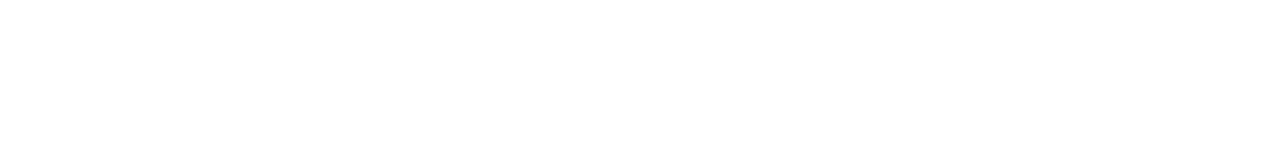
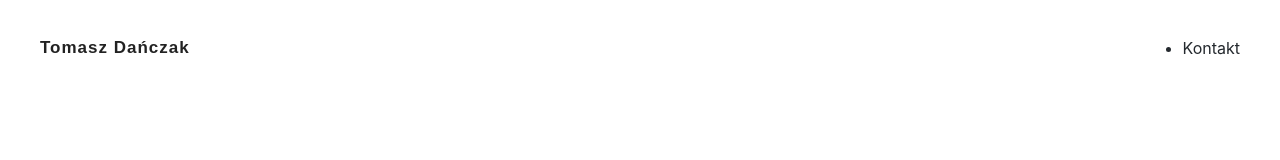
Before and after one commit to tomaszdanczak/webpack-homepage-test, a website built with webpack: page src/pages/index.html in a window 1280 px wide. Built offline with nearby package versions, Linux system fonts and the light colour scheme.

Commit message:
feat: header and simple html structure

```diff
--- /dev/null
+++ b/src/js/header.js
@@ -0,0 +1,6 @@
+window.addEventListener("scroll", function(){
+    const nav = document.querySelector(".nav--js");
+    nav.classList.toggle("nav--sticky", window.scrollY > 0)
+});
+
+console.log("test");
--- a/src/js/index.js
+++ b/src/js/index.js
@@ -2,4 +2,4 @@ import '../scss/main.scss';
 
 /* place your code below */
 
-console.log('HELLO 🚀')
+console.log("działa");
--- a/src/pages/index.html
+++ b/src/pages/index.html
@@ -7,6 +7,28 @@
 
   </head>
   <body>
+    <header class="header">
+      <nav class="nav nav--js">
+          <div class="nav__container">
+              <h1 class="nav__brand">
+                  <a href="#" class="nav__brand-link">Tomasz Dańczak</a>
+              </h1>
+              <ul class="nav__elements">
+                  <li class="nav__item">Kontakt</li>
+              </ul>
+          </div>
+      </nav>
+  </header>
 
+  <main class="main">
+    <section class="features">
+
+    </section>
+    <section class="notes">
+
+    </section>
+  </main>
+
+  <footer class="footer"></footer>
   </body>
 </html>
--- a/src/scss/base/_base.scss
+++ b/src/scss/base/_base.scss
@@ -15,10 +15,11 @@ body {
     box-sizing: border-box;
     // width: 65rem;
     // margin: 0 auto;
+    height: 200vh;
     font-size: 1.6rem;
     color: #24292e;
     // background-color: #222;
     // font-family: 'Roboto', sans-serif;
-    font-family: 'Arial', sans-serif;
-    font-family: -apple-system, BlinkMacSystemFont, "Segoe UI", Roboto, Helvetica, Arial, sans-serif,
+    // font-family: 'Arial', sans-serif;
+    font-family: -apple-system, BlinkMacSystemFont, "Segoe UI", Roboto, Helvetica, Arial, sans-serif;
 }
--- /dev/null
+++ b/src/scss/components/_nav.scss
@@ -0,0 +1,49 @@
+.nav {
+    position: fixed;
+    width: 100vw;
+    height: 96px;
+    z-index: 9999;
+    top: 0;
+    background-color: #fff;
+    transition: height 300ms ease, box-shadow 300ms ease;
+
+    &--sticky {
+        box-shadow: rgba(34,34,34,0.1) 0 5px 10px;
+        height: 82px;
+    }
+
+    &__container {
+        display: flex;
+        justify-content: space-between;
+        // width: calc(100vw - 140px);
+        max-width: 1200px;
+        margin: auto;
+        align-items: center;
+        position: relative;
+        height: 100%;
+    }
+
+    &__brand {
+        font-family: "Darker Grotesque",sans-serif;
+        font-size: 17px;
+        letter-spacing: 1px;
+        font-weight: 600;
+        line-height: 1.3;
+    }
+
+    &__brand-link {
+        text-decoration: none;
+        color: #222;
+    }
+
+    &__elements {
+
+    }
+
+    &__link {
+
+        &::after {
+
+        }
+    }
+}
--- a/src/scss/main.scss
+++ b/src/scss/main.scss
@@ -8,11 +8,15 @@
 @import "base/helpers";
 @import "base/typography";
 
-// @import "components/***";
+@import "components/nav";
 
 @import "layout/footer";
 @import "layout/grid";
 @import "layout/header";
 @import "layout/navigation";
 
-@import "pages/home"
+@import "pages/home";
+
+body {
+    height: 200vh;
+}
--- a/webpack.common.js
+++ b/webpack.common.js
@@ -5,6 +5,8 @@ module.exports = {
   /* here you can define another js file */
   entry: {
     index: "./src/js/index.js",
+    header: "./src/js/header.js",
+
   },
   output: {
     filename: "[name].[hash:8].js",
@@ -53,7 +55,7 @@ module.exports = {
     new HtmlWebpackPlugin({
       template: "./src/pages/index.html",
       inject: true,
-      chunks: ["index"],
+      chunks: ["index","header"],
       filename: "index.html",
     }),
   ],
```
